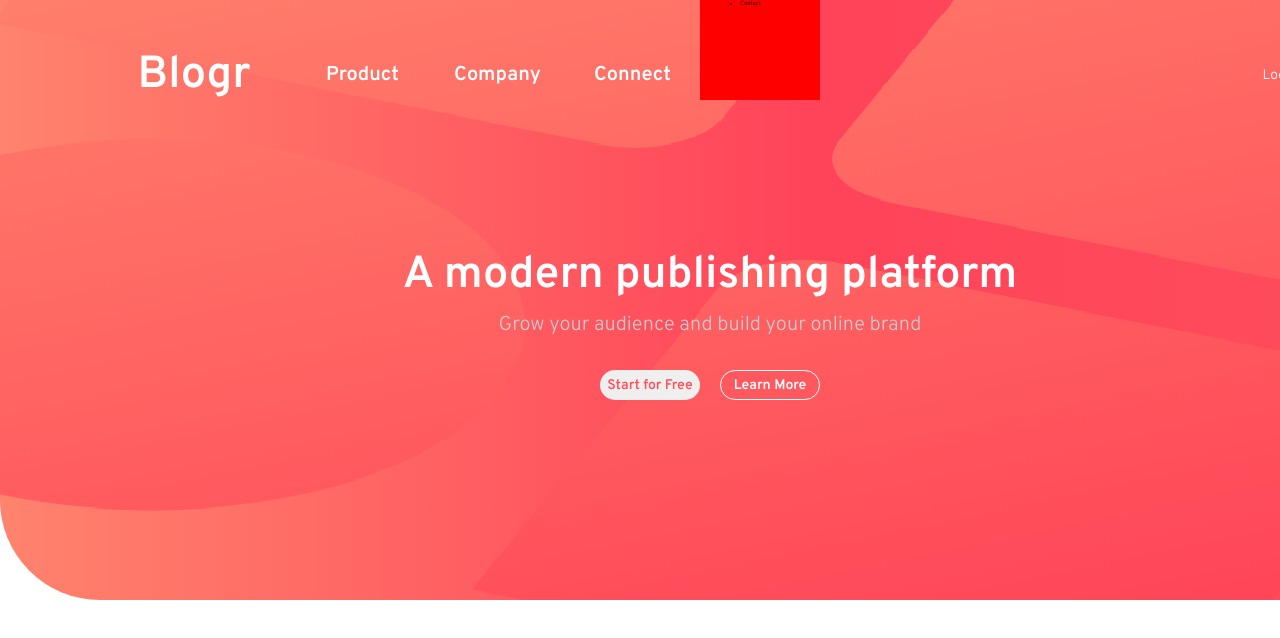
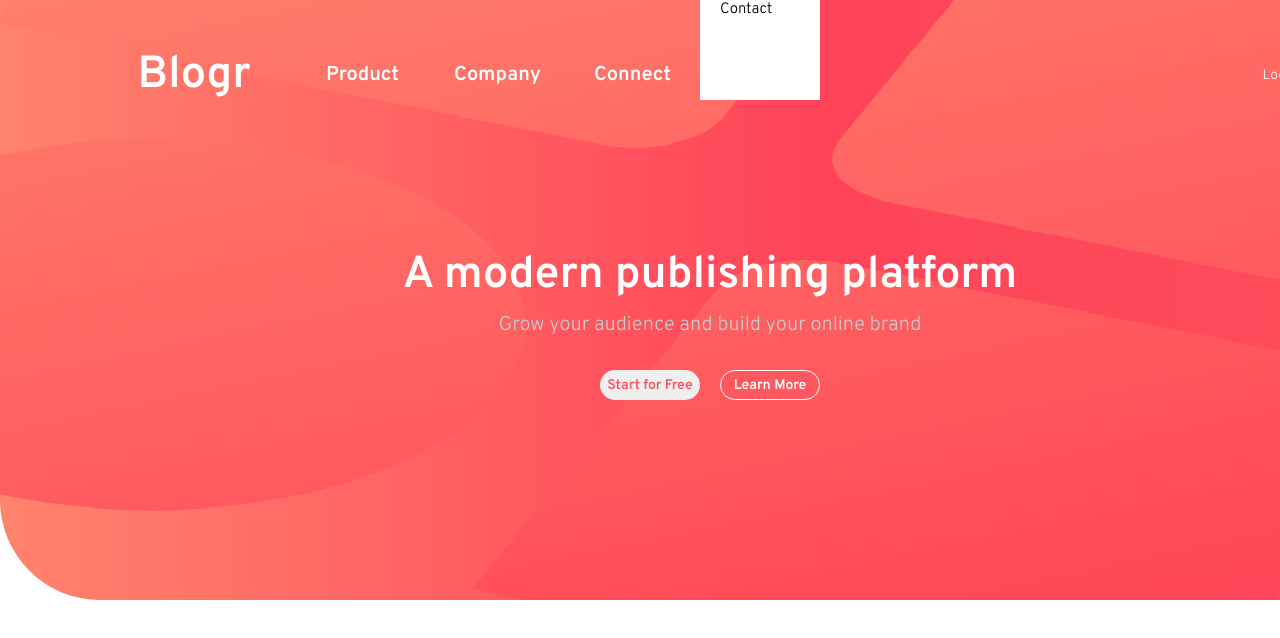
Before and after one commit to monsor3s/react-blogr-landing-page, a React (Create React App) app: page / in a window 1280 px wide. Shown: the top 638 px of the page. Built offline with nearby package versions, Linux system fonts and the light colour scheme.

Commit message:
updt dropdown cmmt

```diff
--- a/src/Header/HeaderElements.js
+++ b/src/Header/HeaderElements.js
@@ -72,14 +72,19 @@ export const DropDownListContainer = styled.div`
     z-index: 99;
     width: 120px;
     height: 100px;
-    background-color: red;
+    background-color: var(--white);
 `;
 
 export const DropDownList = styled.ul`
-
+    display: flex;
+    flex-direction: column;
+    justify-content: center;
+    align-items: center;
 `;
 
 export const ListItem = styled.li`
+    font-size: 15px;
+    list-style: none;
 
 `;
 
```
